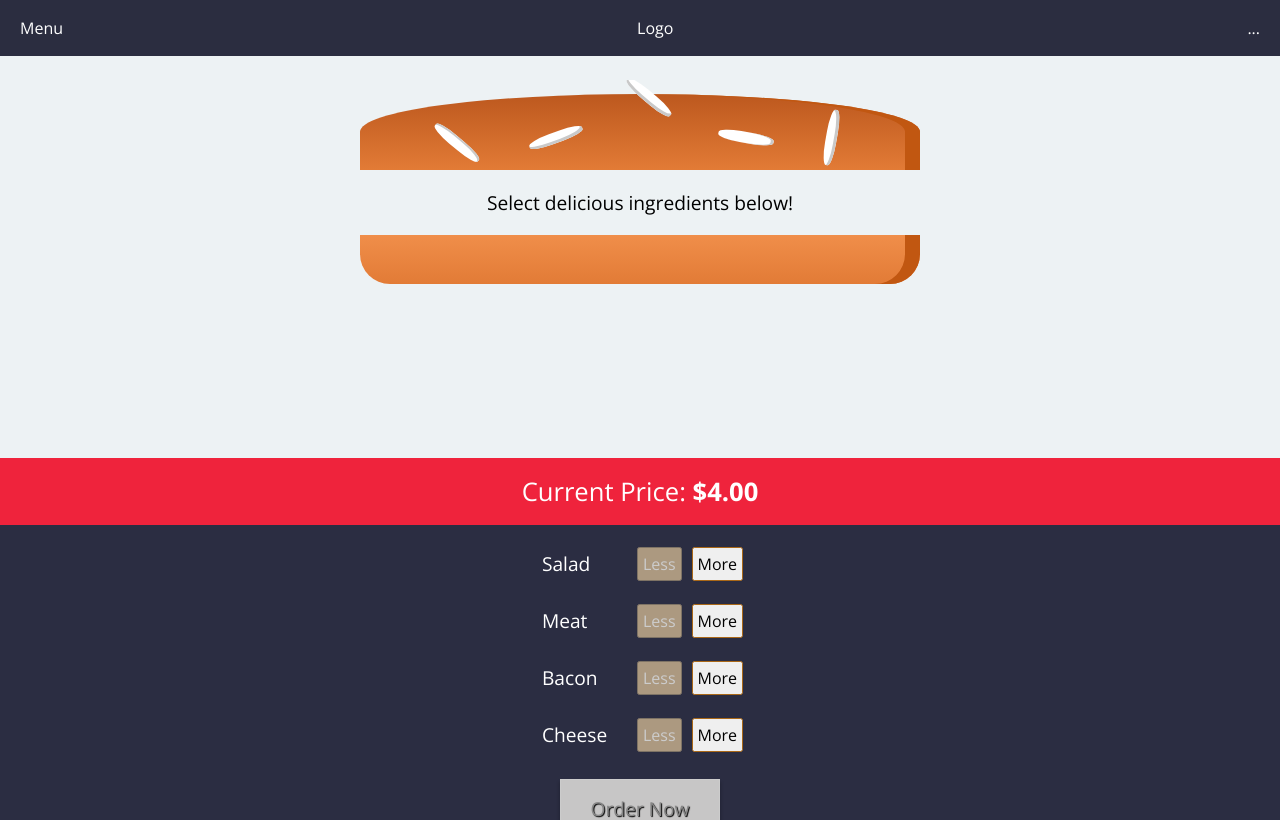
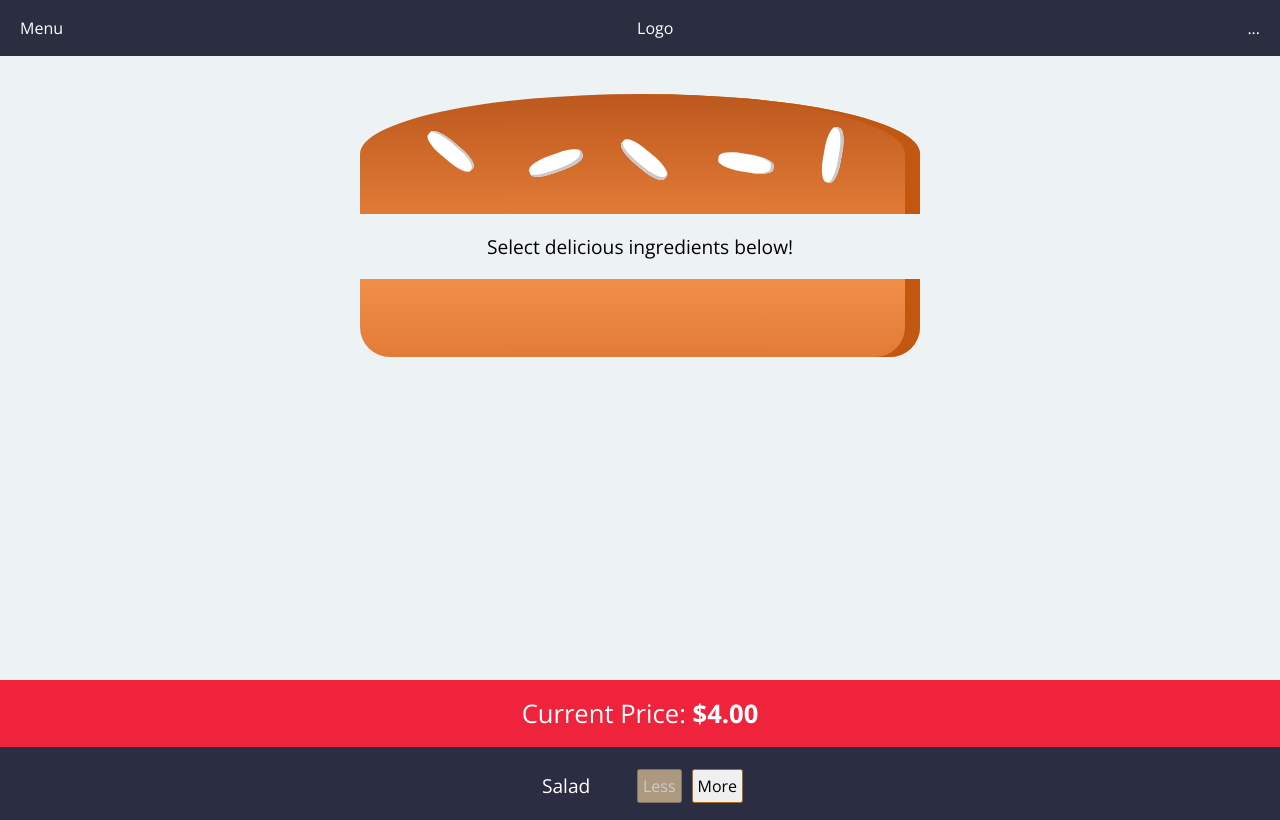
Before and after one commit to MatheoDodi/burgatory-burger-app, a React (Create React App) app: page / in a window 1280 px wide. Shown: the top 820 px of the page. Built offline with nearby package versions, Linux system fonts and the light colour scheme.

Commit message:
fixed styling of burger

```diff
--- a/src/components/Burger/BurgerIngredients/BurgerIngredients.js
+++ b/src/components/Burger/BurgerIngredients/BurgerIngredients.js
@@ -49,11 +49,11 @@ const Seeds1 = styled.div`
         height: 100%;
         position: absolute;
         background-color: white;
-        left: 180%;
-        top: -50%;
         border-radius: 40%;
         transform: rotate(60deg);
         box-shadow: inset -1px -3px #c9c9c9;
+        left: 150%;
+        top: 150%;
     }
 `
 
--- a/src/components/Layout/Layout.js
+++ b/src/components/Layout/Layout.js
@@ -9,7 +9,6 @@ const Content = styled.main`
     padding-top: 2rem;
     background-color: #EDF2F4;
     display: flex;
-    height: 100vh;
     flex-direction: column;
 `
 
```
